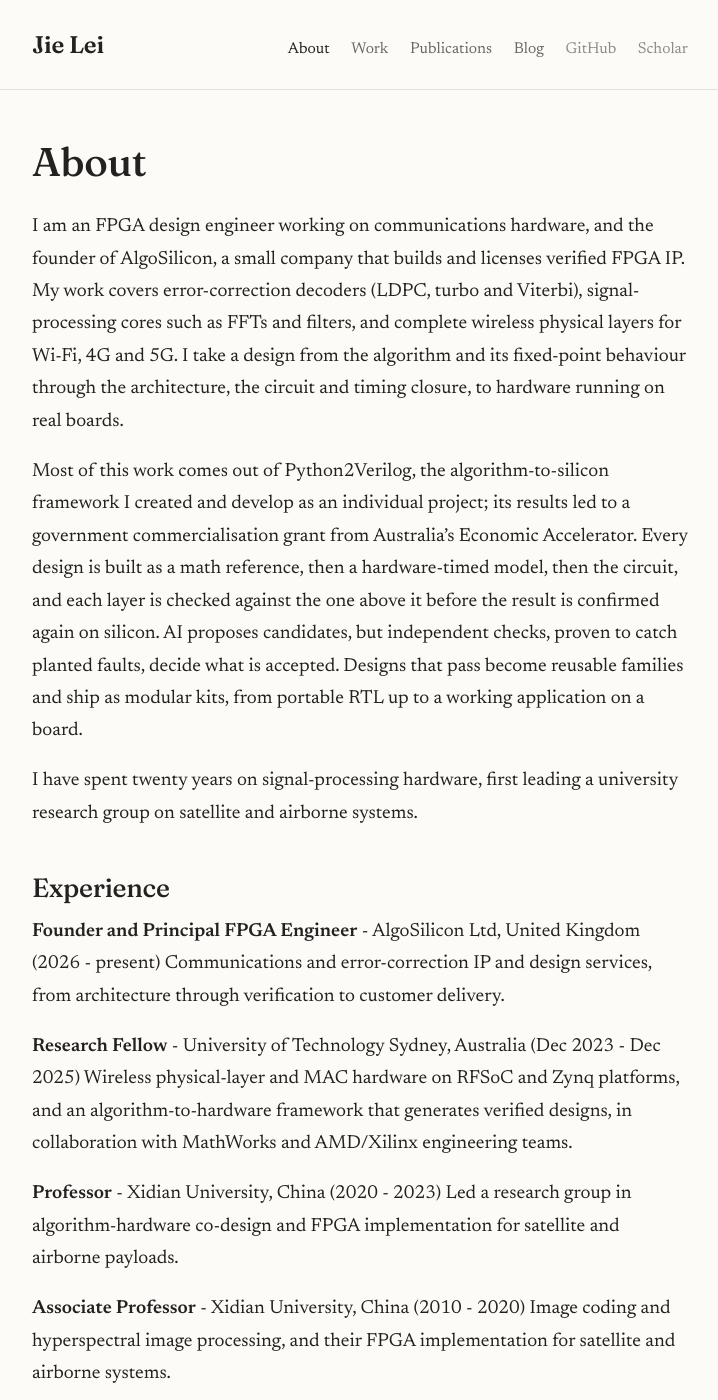
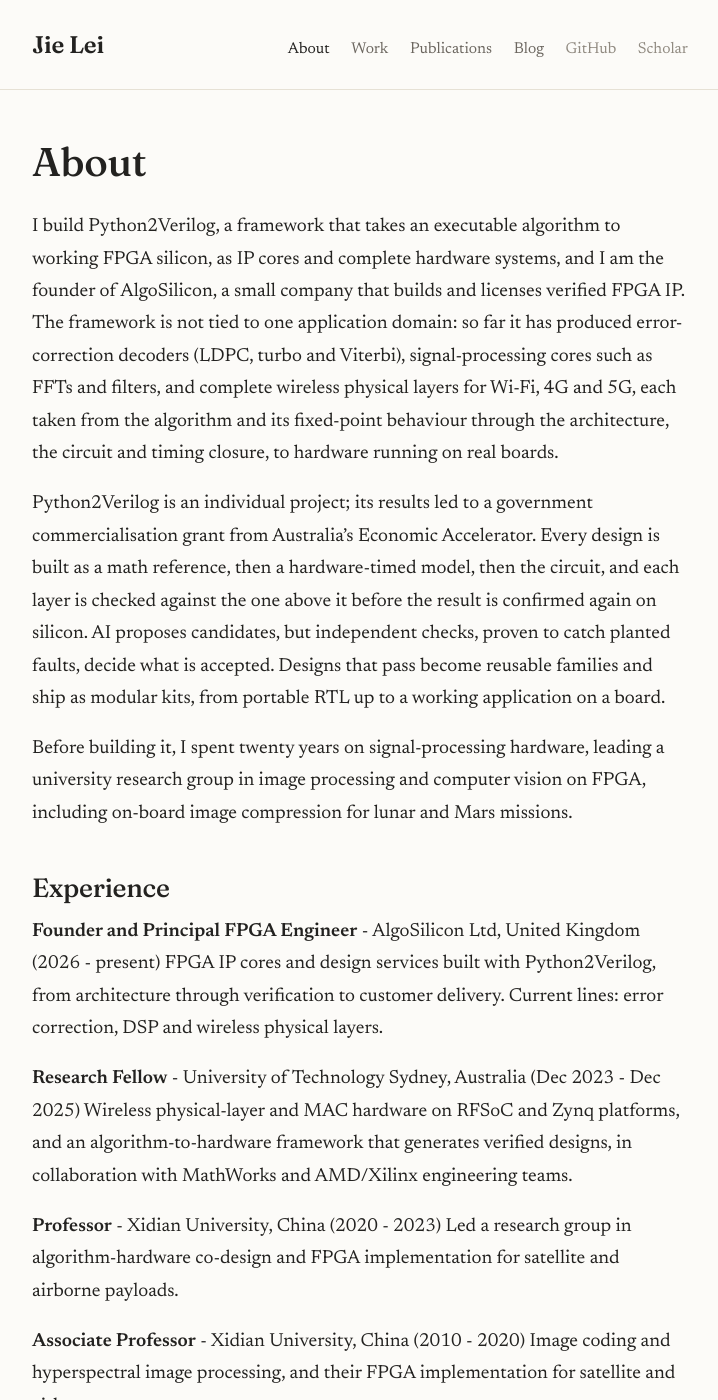
Before and after one commit to rockyco/rockyco.github.io, a Jekyll site: the page built from about.md, in a window 1280 px wide and 1400 px high. Shown: the whole window, without its empty margins (280-998 px from the left). Built offline with Jekyll 4.4.1, drawn with Linux system fonts in a browser that asks for light colours.

Commit message:
site: lead with Python2Verilog as a cross-domain framework
The site introduced Jie as an "FPGA design engineer for communications IP". That
undersold the work: Python2Verilog builds IP cores and hardware systems across
domains, and communications is one demonstration area. Home, About, Work, the site
description and README now lead with the framework, list the demonstrated domains,
and place the earlier image-processing and computer-vision work as background.
The AlgoSilicon line matches the LinkedIn profile.

Co-Authored-By: Claude Opus 5.5 (1M context) <noreply@anthropic.com>

```diff
--- a/_config.yml
+++ b/_config.yml
@@ -1,5 +1,5 @@
 title: "Jie Lei"
-description: "FPGA design for communications - error-correction and signal-processing IP and complete wireless physical layers, verified from model to silicon."
+description: "Python2Verilog - an evidence-governed framework that turns algorithms into verified FPGA IP cores and hardware systems, from model to silicon."
 author: "Jie Lei"
 email: "jiejielei@gmail.com"
 location: "United Kingdom"
--- a/about.md
+++ b/about.md
@@ -4,29 +4,29 @@ title: About
 permalink: /about/
 ---
 
-I am an FPGA design engineer working on communications hardware, and the founder of AlgoSilicon,
-a small company that builds and licenses verified FPGA IP. My work covers error-correction
-decoders (LDPC, turbo and Viterbi), signal-processing cores such as FFTs and filters, and complete
-wireless physical layers for Wi-Fi, 4G and 5G. I take a design from the algorithm and its
-fixed-point behaviour through the architecture, the circuit and timing closure, to hardware
-running on real boards.
+I build Python2Verilog, a framework that takes an executable algorithm to working FPGA silicon, as
+IP cores and complete hardware systems, and I am the founder of AlgoSilicon, a small company that
+builds and licenses verified FPGA IP. The framework is not tied to one application domain: so far it
+has produced error-correction decoders (LDPC, turbo and Viterbi), signal-processing cores such as
+FFTs and filters, and complete wireless physical layers for Wi-Fi, 4G and 5G, each taken from the
+algorithm and its fixed-point behaviour through the architecture, the circuit and timing closure, to
+hardware running on real boards.
 
-Most of this work comes out of Python2Verilog, the algorithm-to-silicon framework I created and develop as an
-individual project; its results led to a government commercialisation grant from Australia's Economic
-Accelerator. Every design
+Python2Verilog is an individual project; its results led to a government commercialisation grant from
+Australia's Economic Accelerator. Every design
 is built as a math reference, then a hardware-timed model, then the circuit, and each layer is checked against
 the one above it before the result is confirmed again on silicon. AI proposes candidates, but independent checks,
 proven to catch planted faults, decide what is accepted. Designs that pass become reusable families and ship as
 modular kits, from portable RTL up to a working application on a board.
 
-I have spent twenty years on signal-processing hardware, first leading a university research group on satellite
-and airborne systems.
+Before building it, I spent twenty years on signal-processing hardware, leading a university research group in
+image processing and computer vision on FPGA, including on-board image compression for lunar and Mars missions.
 
 ## Experience
 
 **Founder and Principal FPGA Engineer** - AlgoSilicon Ltd, United Kingdom (2026 - present)
-Communications and error-correction IP and design services, from architecture through
-verification to customer delivery.
+FPGA IP cores and design services built with Python2Verilog, from architecture through
+verification to customer delivery. Current lines: error correction, DSP and wireless physical layers.
 
 **Research Fellow** - University of Technology Sydney, Australia (Dec 2023 - Dec 2025)
 Wireless physical-layer and MAC hardware on RFSoC and Zynq platforms, and an algorithm-to-hardware
```
Also changed, not shown: index.md (+3 -3 lines), work.md (+1 -1 lines), README.md.
